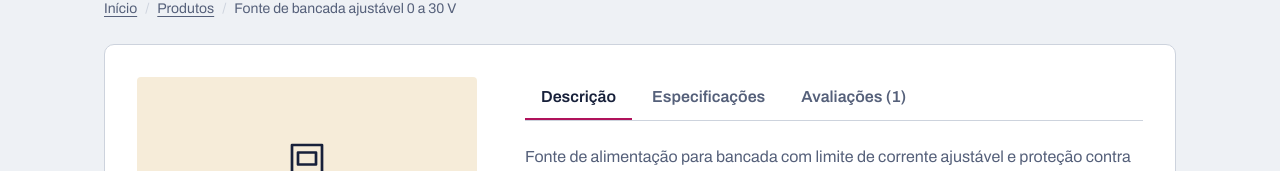
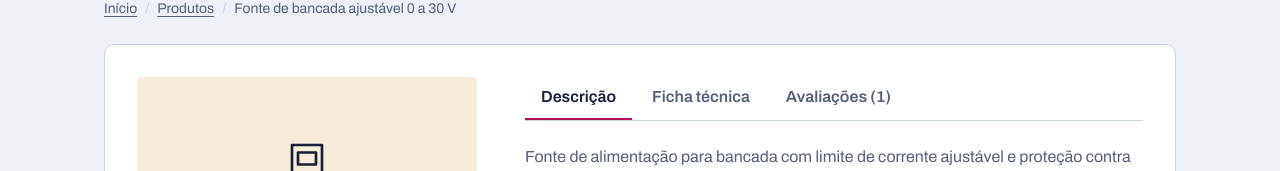
Before and after one commit to Leobritt/react-ucsal-activity, a React (Vite) app: page /produtos/bench-power in a window 1280 px wide. Shown: the part 114-285 px from the top of the page. Built offline with nearby package versions, Linux system fonts and the light colour scheme.

Commit message:
Ajusta as abas para caberem na tela do celular
Fonte e espaçamento menores abaixo de 600px e o rótulo "Ficha técnica"
no lugar de "Especificações": as três abas cabem em 375px sem rolar.

```diff
--- a/src/components/Tabs/Tabs.module.css
+++ b/src/components/Tabs/Tabs.module.css
@@ -5,7 +5,6 @@
 /* No celular, se as abas não couberem, a lista rola na horizontal */
 .tabList {
   display: flex;
-  gap: var(--space-1);
   overflow-x: auto;
   border-bottom: 1px solid var(--color-line);
   scrollbar-width: thin;
@@ -14,7 +13,8 @@
 .tab {
   flex-shrink: 0;
   min-height: 44px;
-  padding: var(--space-2) var(--space-4);
+  padding: var(--space-2) 10px;
+  font-size: var(--text-sm); /* menor no celular para as abas caberem sem rolar */
   font-weight: 600;
   color: var(--color-ink-soft);
   background: none;
@@ -41,3 +41,14 @@
 .panel:focus-visible {
   border-radius: var(--radius-control);
 }
+
+@media (min-width: 600px) {
+  .tabList {
+    gap: var(--space-1);
+  }
+
+  .tab {
+    padding: var(--space-2) var(--space-4);
+    font-size: var(--text-base);
+  }
+}
--- a/src/features/products/ProductDetails.jsx
+++ b/src/features/products/ProductDetails.jsx
@@ -44,7 +44,7 @@ function ProductDetails({ product, headingLevel = 2 }) {
     },
     {
       id: 'specs',
-      label: 'Especificações',
+      label: 'Ficha técnica',
       content: (
         <dl className={styles.specs}>
           {product.specs.map((spec) => (
--- a/src/features/products/ProductDetails.module.css
+++ b/src/features/products/ProductDetails.module.css
@@ -2,7 +2,7 @@
 .details {
   display: grid;
   gap: var(--space-6);
-  padding: var(--space-5);
+  padding: var(--space-4);
   background: var(--color-surface);
   border: 1px solid var(--color-line);
   border-radius: var(--radius-panel);
```
